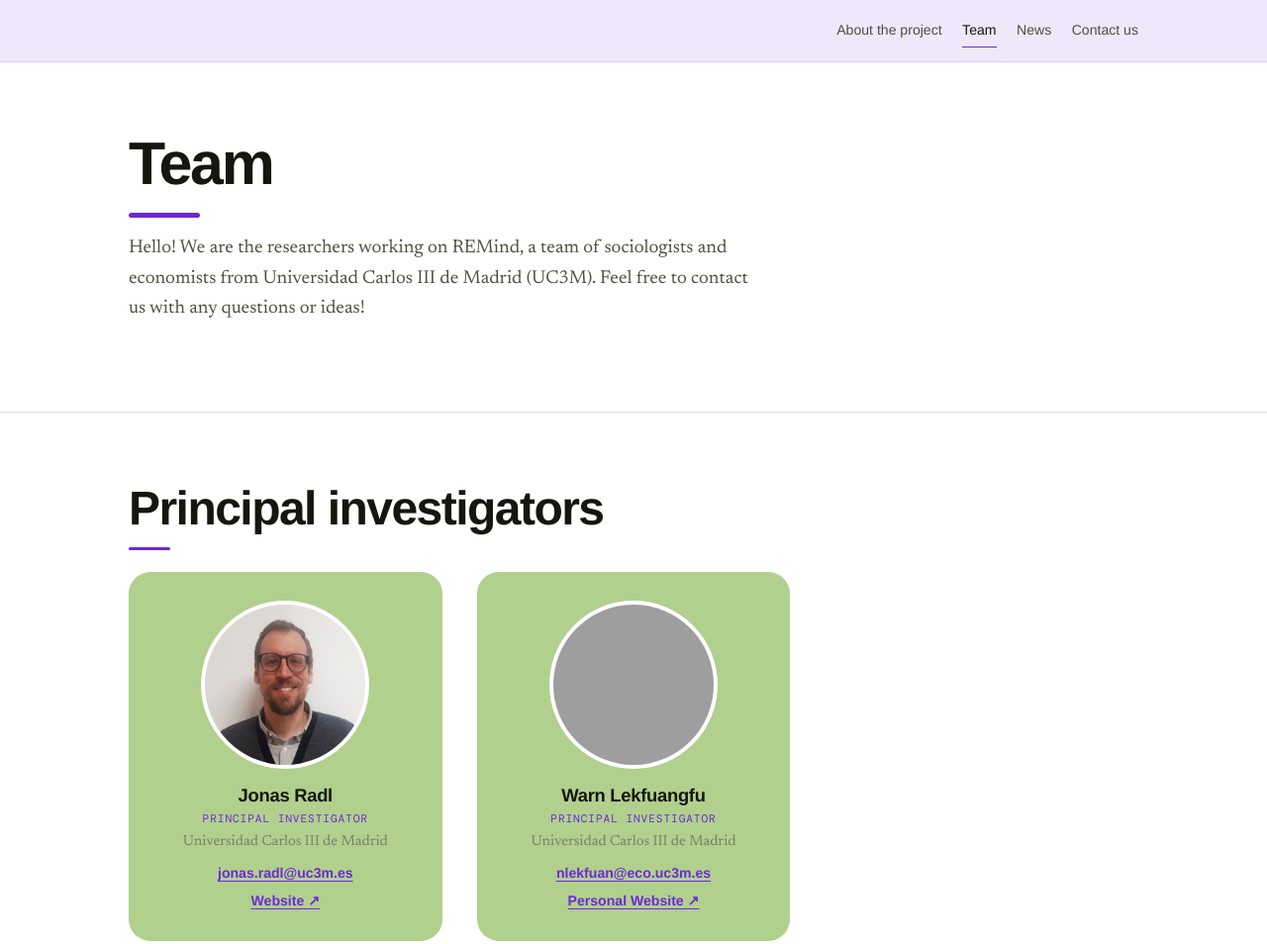
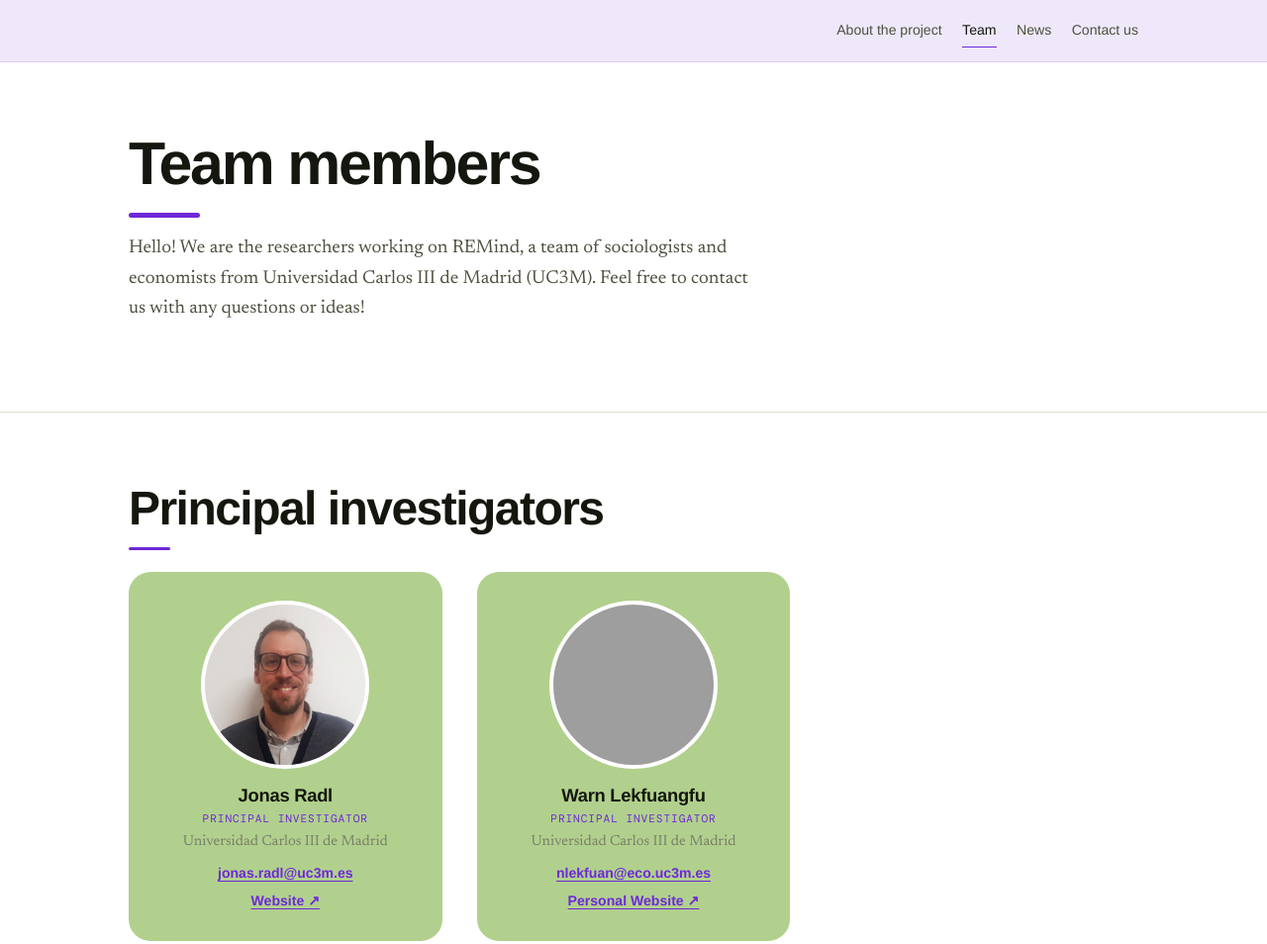
Before and after one commit to remindproject/remindproject.github.io, a plain HTML site: page team.html in a window 1280 px wide. Shown: the top 954 px of the page at 99% size. Drawn offline with nearby package versions, Linux system fonts and the light colour scheme; grey boxes are pictures that could not be loaded; a web font is replaced by a local one.

Commit message:
Update team.html

```diff
--- a/team.html
+++ b/team.html
@@ -70,7 +70,7 @@
   <main>
     <div class="page-header">
       <div class="container">
-        <h1>Team</h1>
+        <h1>Team members</h1>
         <p>Hello! We are the researchers working on REMind, a team of sociologists and economists from Universidad Carlos III de Madrid (UC3M). Feel free to contact us with any questions or ideas! </p>
       </div>
     </div>
```
